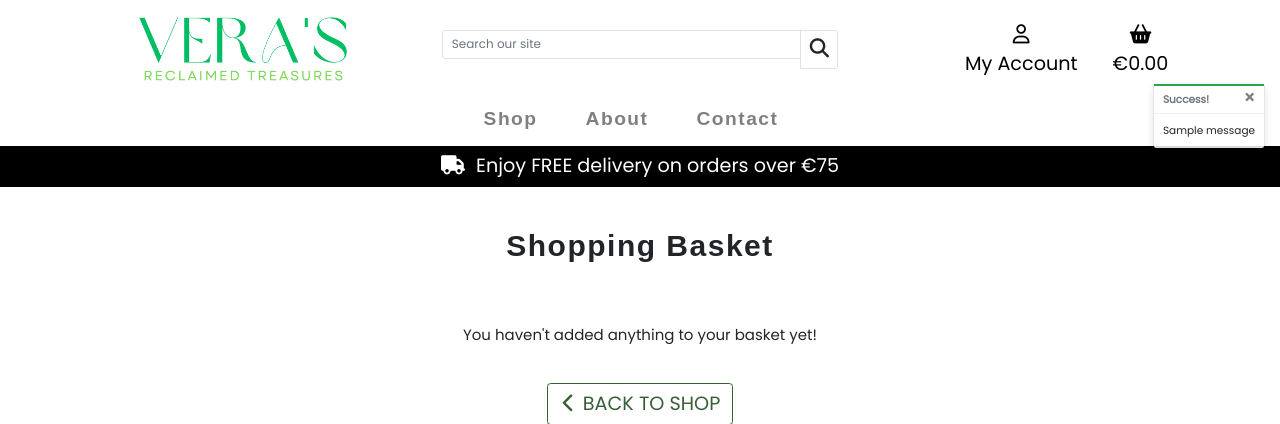
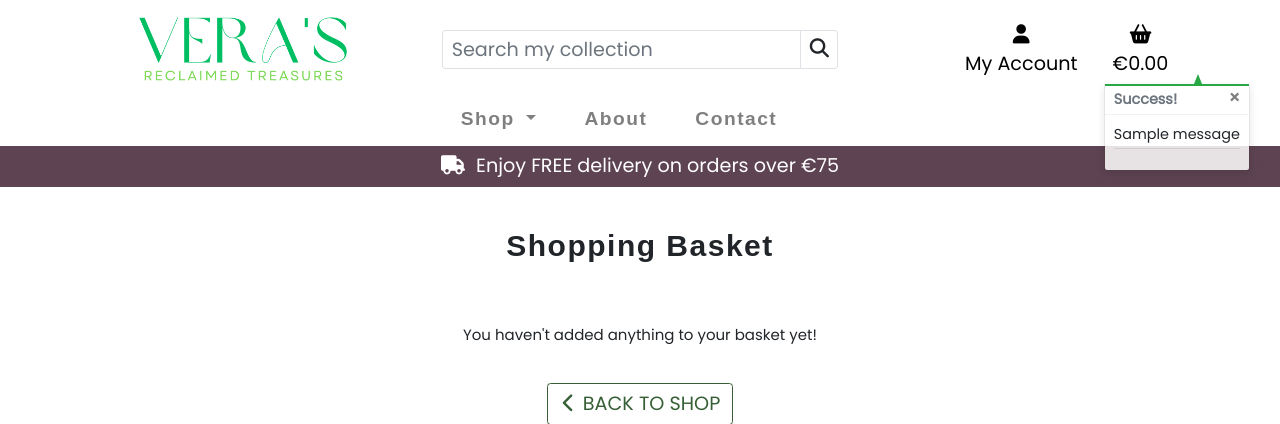
Before and after one commit to MoniPar/reclaimed-treasures, a Django app: page /basket/ in a window 1280 px wide. Shown: the top 424 px of the page. Run offline with Django 3.2, Linux system fonts and the light colour scheme; tables that the repository leaves empty hold one stand-in row (values such as "Sample post"); one stand-in notice (Sample message) is shown; some libraries are stand-ins or nearby versions; some web fonts are replaced.

Commit message:
Add messages to views & basket preview

```diff
--- a/basket/templates/basket/basket.html
+++ b/basket/templates/basket/basket.html
@@ -33,7 +33,7 @@
                             {% endif %}
                         </div>
                         <div>
-                            <a href="{% url 'products' %}" class="btn btn-outline-green btn-lg">
+                            <a href="{% url 'products' %}" class="btn btn-outline-green btn-lg mb-2">
                                 <span class="icon">
                                     <i class="fa-solid fa-chevron-left" aria-hidden="true"></i>
                                 </span>
--- a/basket/views.py
+++ b/basket/views.py
@@ -1,4 +1,5 @@
-from django.shortcuts import render, redirect, reverse, HttpResponse
+from django.shortcuts import (
+    render, redirect, reverse, HttpResponse, get_object_or_404)
 from django.contrib import messages
 from products.models import Product
 
@@ -15,16 +16,19 @@ def add_to_basket(request, item_id):
     """
     Adds quantity of the specific chosen product to the shopping basket
     """
-    product = Product.objects.get(pk=item_id)
+    product = get_object_or_404(Product, pk=item_id)
     # Get the quantity and the redirect_url from the form
     quantity = int(request.POST.get('quantity'))
     redirect_url = request.POST.get('redirect_url')
     # Access the session if it exists and create it if it doesn't
     basket = request.session.get('basket', {})
 
-    # Add item to the basket or update its quantity if already exists
+    # Update quantity of product in basket or add it
     if item_id in list(basket.keys()):
         basket[item_id] += quantity
+        messages.success(request,
+                         f'You now have {basket[item_id]} of {product.name}'
+                         ' in your basket.')
     else:
         basket[item_id] = quantity
         messages.success(request,
@@ -40,13 +44,19 @@ def update_basket(request, item_id):
     """
     Updates the quantity of specific products to the specified amount
     """
+    product = get_object_or_404(Product, pk=item_id)
     quantity = int(request.POST.get('quantity'))
     basket = request.session.get('basket', {})
 
     if quantity > 0:
         basket[item_id] = quantity
+        messages.success(request,
+                         f'You now have {basket[item_id]} of {product.name}'
+                         ' in your basket')
     else:
         basket.pop(item_id)
+        messages.success(request,
+                         f'{product.name} has been removed from your basket!')
 
     request.session['basket'] = basket
     return redirect(reverse('shopping_basket'))
@@ -57,16 +67,17 @@ def remove_from_basket(request, item_id):
     Removes a specified product from the shopping basket
     """
     try:
-        product = Product.objects.get(pk=item_id)
+        product = get_object_or_404(Product, pk=item_id)
         basket = request.session.get('basket', {})
 
         basket.pop(item_id)
         messages.success(request,
                          f'{product.name} was successfully removed'
-                         'from your basket!')
+                         ' from your basket!')
 
         request.session['basket'] = basket
         return HttpResponse(status=200)
 
     except Exception as e:
+        messages.error(request, f'Error removing item: {e}')
         return HttpResponse(status=500)
--- a/home/templates/home/index.html
+++ b/home/templates/home/index.html
@@ -18,7 +18,7 @@
                 <h1 class="jumbotron-header">Upcycled Home Decor</h1>
                 <h2 class="lead">Revibe your space with a conscience</h2>
                 <div class="my-5">
-                    <a href="{% url 'products' %}" role=button class="btn btn-lg btn-green text-uppercase py-3">Shop Now</a>
+                    <a href="{% url 'products' %}" role="button" class="btn btn-lg btn-green text-uppercase rounded py-2">Shop Now</a>
                 </div>
             </section>
         </div>
--- a/products/templates/products/product_detail.html
+++ b/products/templates/products/product_detail.html
@@ -29,7 +29,7 @@
         </div>
         <div class="col-12 col-md-6 col-lg-6 pl-3 pr-3">
             <div class="product-details-container mb-5 mt-md-5">
-                <small class="text-muted float-right">{{ product.sku }}</small>
+                <p class="text-muted small float-right">{{ product.sku|upper}}</p>
                 <p class="mt-1 mb-0">{{ product.name }}</p>
                 <p class="lead mb-0 text-left font-weight-bold">€{{ product.price }}</p>
                 <div class="d-flex justify-content-between">
--- a/static/css/base.css
+++ b/static/css/base.css
@@ -14,6 +14,7 @@ li {
 
 a {
     text-decoration: none;
+    color: #000;
 }
 
 /* from Bulma - ensures that fontawesome icons stay
@@ -30,8 +31,20 @@ centered and have a consistent size unless manually changed */
     color: #000;
 }
 
+.text-green {
+    color: #0b8e59;
+}
+
 .bg-black {
     background-color: #000;
+}
+
+.border-black {
+    border: 1px solid #000;
+}
+
+.border-green {
+    border: 1px solid #0b8e59;
 }
 
 h1,
@@ -43,9 +56,18 @@ h3,
     font-weight: 900;
 }
 
-/* .delivery-banner {
-    font-size: 2rem;
-} */
+.delivery-banner {
+    /* background-color: #5d4a66; */
+    background-color: #5e4352;
+}
+
+.form-control {
+    font-size: 1.6rem;
+}
+
+.dropdown-item {
+    font-size: 1.2rem;
+}
 
 /* Buttons */
 
@@ -54,7 +76,7 @@ h3,
 }
 
 .btn-green {
-    background-color: rgb(104, 175, 104);
+    background-color: #0b8e59;
     color: #fff;
     /* min-width: 260px; */
 }
@@ -85,12 +107,18 @@ h3,
 }
 
 /* HEADER */
+
 /* pad the top when navbar is collapsed on mobile */
 .header-container {
     padding-top: 15rem;
 }
 
+.mobile-nav {
+    display: contents;
+}
+
 /* TOASTS */
+
 .message-container {
     position: fixed;
     top: 12.4rem;
@@ -100,15 +128,43 @@ h3,
 
 .custom-toast {
     overflow: visible;
+    font-size: 1.2rem;
 }
 
 .toast-capper {
     height: 2px;
 }
 
+.arrow-up {
+    position: absolute;
+    width: 0;
+    height: 0;
+    border-left: 4px solid transparent;
+    border-right: 4px solid transparent;
+    border-bottom: 10px solid #0b8e59;
+    top: -10px;
+    right: 4rem;
+}
+
+/* Convenience classes - some colors copied from Bootstrap */
+.arrow-primary { border-bottom-color: #0b8e59; }
+.arrow-secondary { border-bottom-color: #be3e82; }
+.arrow-success { border-bottom-color: #28a745; }
+.arrow-danger { border-bottom-color: #dc3545; }
+.arrow-warning { border-bottom-color: #ffc107; }
+.arrow-info { border-bottom-color: #17a2b8; }
+.arrow-light { border-bottom-color: #f8f9fa; }
+.arrow-dark { border-bottom-color: #343a40; }
+
+.basket-preview-wrapper {
+    max-height: 10rem;
+    overflow-x: hidden;
+    overflow-y: scroll;
+}
+
 /* CTA */
 .cta-container {
-    height: 90vh;
+    height: calc(90vh - 187px);
     background: url('/media/home-hero1.jpg') no-repeat center fixed;
     background-size: cover;
 
@@ -131,6 +187,8 @@ h3,
 .jumbotron {
     color: #fff;
     background-color: transparent;
+    margin-top: 15rem;
+    margin-bottom: 15rem;
 }
 
 .jumbotron .lead {
@@ -198,7 +256,7 @@ footer .social {
     padding: 0 .25rem;
     background: transparent;
     max-height: 3rem;
-    overflow-y: scroll;
+    overflow-y: auto;
 }
 
 
@@ -233,7 +291,7 @@ footer .social {
 
     .message-container {
         top: 7rem;
-        right: 15px;
+        right: 2.5rem;
     }
 
 }
@@ -260,7 +318,11 @@ footer .social {
         font-size: 100%;
     }
 
+    .header-container {
+        padding-top: 12rem;
+    }
+
     .message-container {
-        right: 26rem;
+        right: 17rem;
     }
 }
--- a/templates/base.html
+++ b/templates/base.html
@@ -62,7 +62,8 @@
             <div class="col-12 col-lg-4 my-auto py-1 py-lg-0">
                 <form method="GET" action="{% url 'products' %}">
                     <div class="input-group v-100">
-                        <input type="text" class="form-control border border-black" name="q" placeholder="Search our site">
+                        <input type="text" class="form-control border border-black"
+                            name="q" placeholder="Search my collection">
                         <div class="input-group-append">
                             <button class="form-control btn btn-black border border-black" type="submit">
                                 <span class="icon">
@@ -82,7 +83,7 @@
                             aria-expanded="false">
                             <div class="text-center">
                                 <div>
-                                    <i class="fa-regular fa-user" title="My Account" aria-hidden="true"></i>
+                                    <i class="fa-solid fa-user" title="My Account" aria-hidden="true"></i>
                                 </div>
                                 <p class="my-0">My Account</p>
                             </div>
@@ -128,7 +129,7 @@
                         width="215" height="75">
                 </a>
             </div>
-            <nav class="navbar navbar-expand-lg navbar-light w-100 text-center">
+            <nav class="navbar navbar-expand-lg navbar-light w-100 text-center pr-5">
                 <button class="navbar-toggler" type="button" data-toggle="collapse"
                     data-target="#main-nav" aria-controls="main-nav"
                     aria-expanded="false" aria-label="Toggle navigation">
@@ -138,9 +139,9 @@
                 {% include 'includes/main_nav.html' %}
             </nav>
         </div>
-        <div id="delivery-banner" class="row text-center">
-            <div class="col bg-black text-white">
-                <p class="delivery-banner my-2">
+        <div class="row delivery-banner text-center">
+            <div class="col text-white">
+                <p class="my-2">
                     <i class="fa-solid fa-truck mr-2" aria-hidden="true"></i>
                     Enjoy <span class="text-uppercase">free</span> delivery on orders over €75{{ free_shipping_threshold }}
                 </p>
--- a/templates/includes/main_nav.html
+++ b/templates/includes/main_nav.html
@@ -7,7 +7,8 @@
         </li>
 
         <li class="nav-item dropdown">
-            <a class="title-font font-weight-bold nav-link text-black mr-lg-5" href="" id="shop-link"
+            <a class="title-font font-weight-bold pl-3 nav-link text-black mr-lg-5 dropdown-toggle"
+                href="" id="shop-link" role="button"
                 data-toggle="dropdown" aria-haspopup="true" aria-expanded="false">
                 Shop
             </a>
@@ -18,6 +19,7 @@
                 <a href="{% url 'products' %}?category=pebbles" class="dropdown-item">Pebbles</a>
                 <a href="{% url 'products' %}?category=new" class="dropdown-item">New</a>
                 <a href="{% url 'products' %}?category=deals" class="dropdown-item">Deals</a>
+                <div class="dropdown-divider"></div>
                 <a href="{% url 'products' %}?category=cds,glassware,frames,pebbles,new,deals" class="dropdown-item">All Products</a>
             </div>
         </li>
--- a/templates/includes/mobile_top_header.html
+++ b/templates/includes/mobile_top_header.html
@@ -1,11 +1,11 @@
+<ul class="mobile-nav">
     <li class="list-inline-item">
-    <a class="text-black nav-link d-block d-lg-none" href="#"
-        id="mobile-search" data-toggle="dropdown"
-        aria-haspopup="true" aria-expanded="false">
+        <a class="text-black nav-link d-block d-lg-none" href="#" id="mobile-search"
+            data-toggle="dropdown" aria-haspopup="true" aria-expanded="false">
             <div class="text-center">
                 <div>
                     <i class="fa-solid fa-magnifying-glass fa-lg"
-                    title="Search" aria-hidden="true"></i>
+                        title="Search" aria-hidden="true">
                     </i>
                     <span class="sr-only">Search</span>
                 </div>
@@ -14,12 +14,15 @@
         <div class="dropdown-menu border-0 w-100 p-3 rounded-0 my-0" aria-labelledby="mobile-search">
             <form class="form" method="GET" action="{% url 'products' %}">
                 <div class="input-group w-100">
-                <input class="form-control border border-black rounded-0" type="text" name="q"
-                    placeholder="Search our site">
+                    <input class="form-control border-green rounded-2 py-4"
+                        type="text" name="q" placeholder="Search my collection">
                     <div class="input-group-append">
-                    <button class="form-control form-control btn btn-black border border-black rounded-0" type="submit">
+                        <button class="form-control form-control btn border-green rounded-2"
+                            type="submit">
                             <span class="icon">
-                            <i class="fa-solid fa-magnifying-glass" title="Submit my search request" aria-hidden="true"></i>
+                                <i class="fa-solid fa-magnifying-glass fa-sm"
+                                    title="Submit my search request" aria-hidden="true">
+                                </i>
                                 <span class="sr-only">Submit my search request</span>
                             </span>
                         </button>
@@ -33,7 +36,7 @@
             aria-haspopup="true" aria-expanded="false">
             <div class="text-center">
                 <div>
-                <i class="fa-regular fa-user fa-lg" title="My Account" aria-hidden="true"></i>
+                    <i class="fa-solid fa-user fa-lg" title="My Account" aria-hidden="true"></i>
                     <span class="sr-only">My Account</span>
                 </div>
             </div>
@@ -52,17 +55,18 @@
         </div>
     </li>
     <li class="list-inline-item dropdown">
-    <a class="{% if grand_total %}text-primary font-weight-bold{% else %}text-black{% endif %} nav-link d-block d-lg-none"
+        <a class="{% if grand_total %}text-green font-weight-bold{% else %}text-black{% endif %} nav-link d-block d-lg-none"
             href="" id="basket-options" data-toggle="dropdown" aria-haspopup="true" aria-expanded="false">
             <div class="text-center">
-            <div><i class="fa-solid fa-basket-shopping fa-lg" title="Shopping Basket" aria-hidden="true"></i>
+                <div>
+                    <i class="fa-solid fa-basket-shopping fa-lg" title="Shopping Basket" aria-hidden="true"></i>
                     <span class="sr-only">Shopping Basket</span>
                 </div>
             </div>
         </a>
         <div class="dropdown-menu border-0" aria-labelledby="basket-options">
             <a href="{% url 'shopping_basket' %}" class="d-block d-lg-none">
-            <p class="dropdown-item my-0 mx-0">
+                <p class="dropdown-item mb-0">
                     {% if grand_total %}
                     €{{ grand_total|floatformat:2 }}
                     {% else %}
@@ -72,3 +76,4 @@
             </a>
         </div>
     </li>
+</ul>
--- a/templates/includes/toasts/toast_success.html
+++ b/templates/includes/toasts/toast_success.html
@@ -11,6 +11,52 @@
         </button>
     </div>
     <div class="toast-body">
-        {{ message }}
+        <div class="row">
+            <div class="col">
+                {{ message }}
+                <hr class="mt-1 mb-3">
+            </div>
+        </div>
+        {% if grand_total %}
+            <p class="title-font py-1">Your Basket ({{ product_count}})</p>
+            <div class="basket-preview-wrapper">
+                {% for item in basket_items %}
+                    <div class="row">
+                        <div class="col-3 my-1">
+                            {% if item.product.image %}
+                            <img src="{{ item.product.image.url }}" alt="{{ item.product.name }}" class="w-100">
+                            {% else %}
+                            <img class="w-100" src="{{ MEDIA_URL }}noimage.png" alt="{{ item.product.name }}">
+                            {% endif %}
+                        </div>
+                        <div class="col-9">
+                            <p class="my-0"><strong>{{ item.product.name }}</strong></p>
+                            <p class="my-0 text-muted">Qty: {{ item.quantity }}</p>
+                        </div>
+                    </div>
+                {% endfor %}
+            </div>
+            <div class="row">
+                <div class="col">
+                    <strong>
+                        <p class="mt-3 mb-1 text-black">
+                            Total{% if free_delivery_delta > 0 %} (Exc. delivery){% endif %}:
+                            <span class="float-right">${{ total|floatformat:2 }}</span>
+                        </p>
+                    </strong>
+                    {% if free_delivery_delta > 0 %}
+                        <p class="mb-0 p-2 bg-warning shadow-sm text-black text-center">
+                            You're only <strong>${{ free_delivery_delta }}</strong> away to qualify for free delivery!
+                        </p>
+                    {% endif %}
+                    <a href="{% url 'shopping_basket' %}" class="btn btn-green btn-block">
+                        <span class="text-uppercase">Go To Secure Checkout</span>
+                        <span class="icon">
+                            <i class="fa-solid fa-lock" aria-hidden="true"></i>
+                        </span>
+                    </a>
+                </div>
+            </div>
+        {% endif %}
     </div>
 </div>
```
Lines whose indentation alone changed are shown as unchanged.
